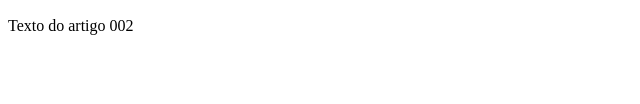
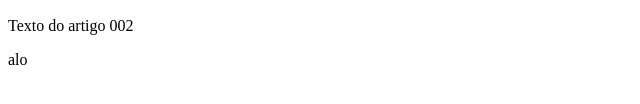
Before and after one commit to JpLoyal/projeto-site, a plain HTML site: page index.html in a window 1280 px wide. Shown: the part 166-270 px from the top of the page, 0-640 px from the left. Drawn offline with Linux system fonts and the light colour scheme.

Commit message:
Update index.html

```diff
--- a/index.html
+++ b/index.html
@@ -20,5 +20,7 @@
         </article>
     </main>
 
+    <p>alo</p>
+
 </body>
 </html>
```
